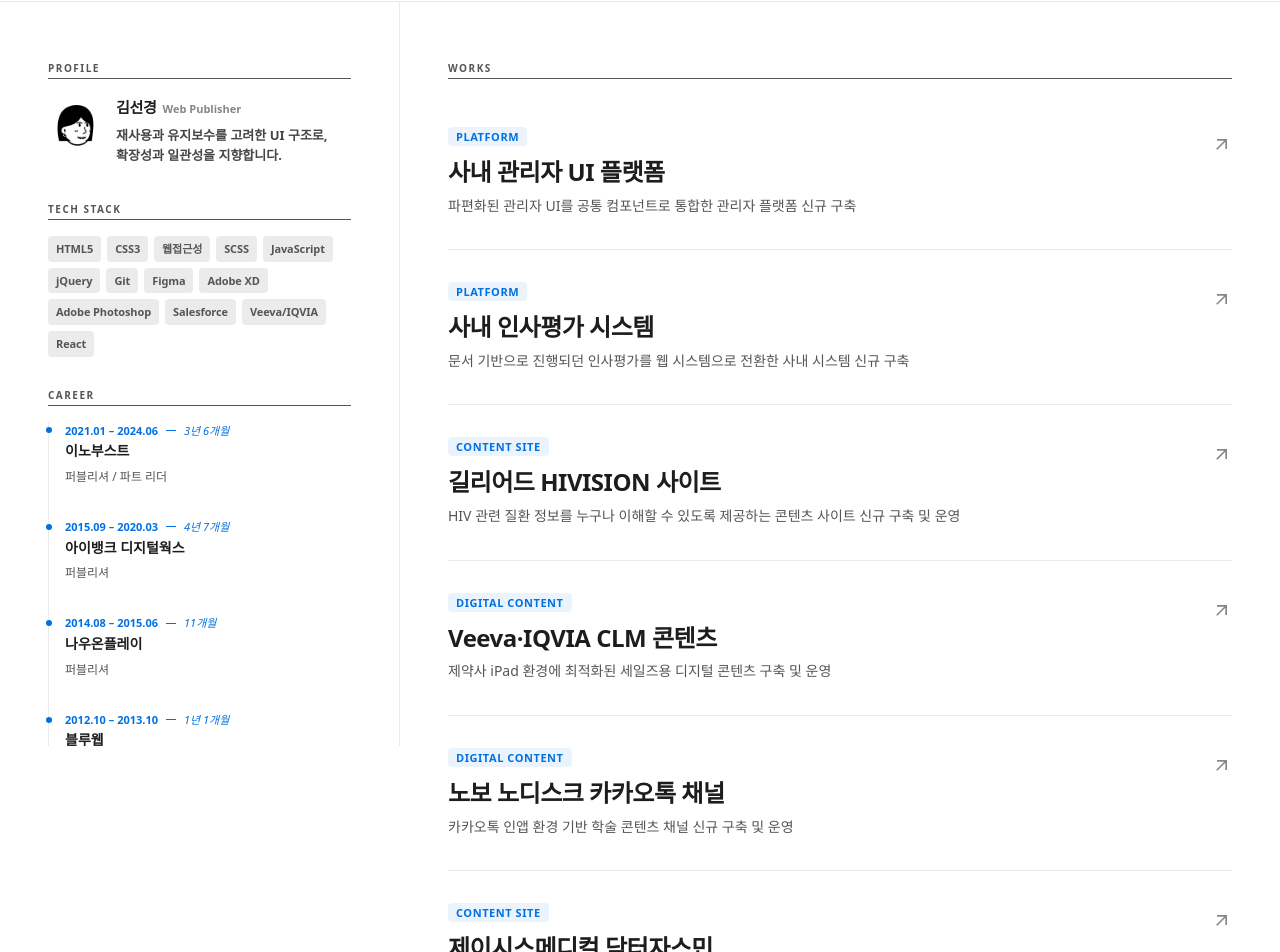
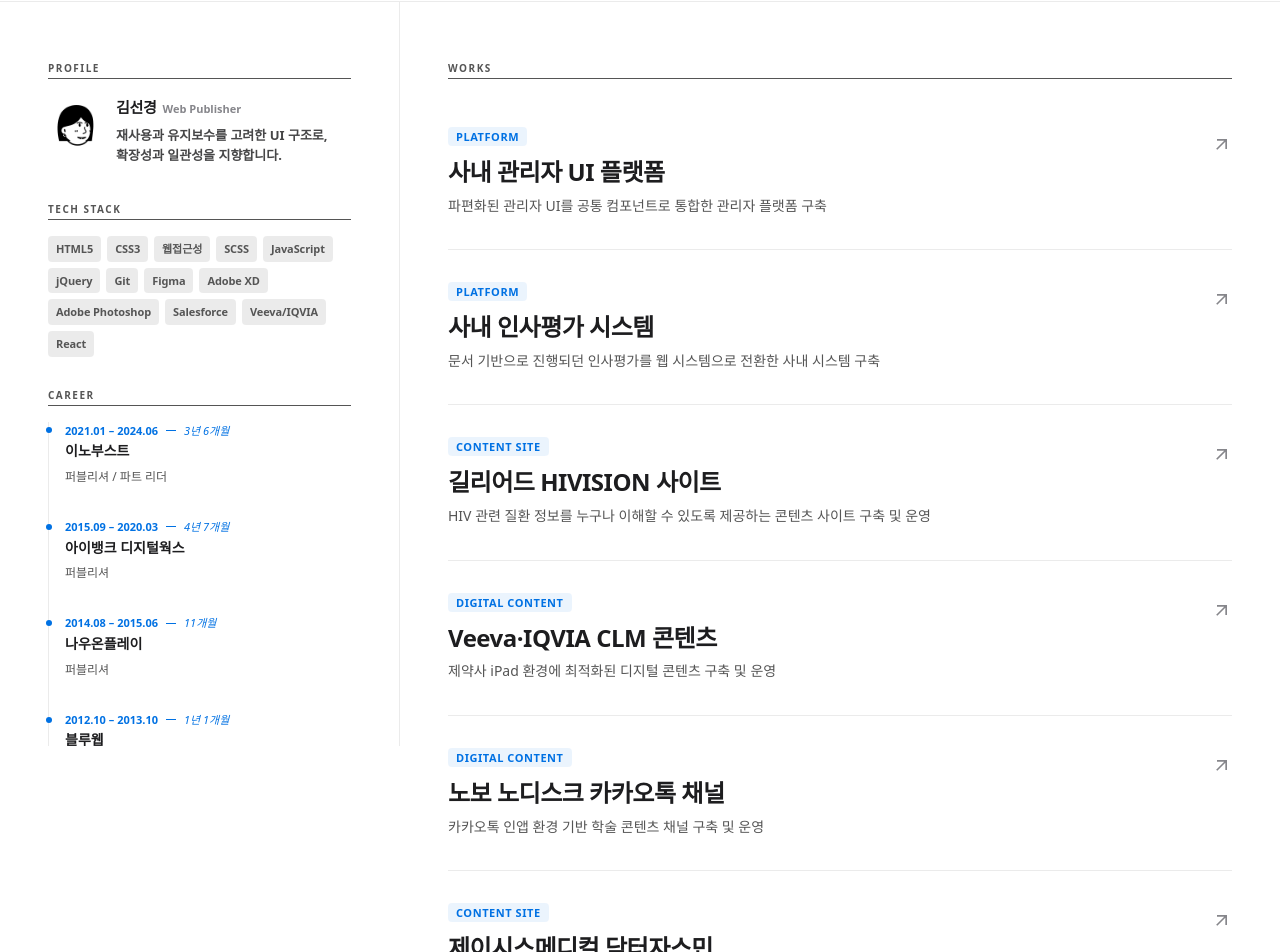
Before and after one commit to skkim0130/portfolio-sk, a React (Vite) app: page / in a window 1280 px wide. Shown: the part 54-1006 px from the top of the page. Built offline with nearby package versions, Linux system fonts and the light colour scheme; a web font is replaced by a local one.

Commit message:
refactor: 포트폴리오 프로젝트 설명 및 용어 통일

```diff
--- a/src/data/works.js
+++ b/src/data/works.js
@@ -4,7 +4,7 @@ const RAW_WORKS = [
   {
     id: "admin-platform",
     title: "사내 관리자 UI 플랫폼",
-    desc: "파편화된 관리자 UI를 공통 컴포넌트로 통합한 관리자 플랫폼 신규 구축",
+    desc: "파편화된 관리자 UI를 공통 컴포넌트로 통합한 관리자 플랫폼 구축",
     category: "Platform",
     keyFeatures: [
       "Bootstrap 및 레거시 코드 정리 후 HTML/SCSS 기반 공통 템플릿 구성",
@@ -20,7 +20,7 @@ const RAW_WORKS = [
   {
     id: "hr-system",
     title: "사내 인사평가 시스템",
-    desc: "문서 기반으로 진행되던 인사평가를 웹 시스템으로 전환한 사내 시스템 신규 구축",
+    desc: "문서 기반으로 진행되던 인사평가를 웹 시스템으로 전환한 사내 시스템 구축",
     category: "Platform",
     keyFeatures: [
       "점수 입력을 터치 슬라이더 방식으로 구현하여 직관적인 인터랙션 제공",
@@ -34,7 +34,7 @@ const RAW_WORKS = [
   {
     id: "gilead-hivision",
     title: "길리어드 HIVISION 사이트",
-    desc: "HIV 관련 질환 정보를 누구나 이해할 수 있도록 제공하는 콘텐츠 사이트 신규 구축 및 운영",
+    desc: "HIV 관련 질환 정보를 누구나 이해할 수 있도록 제공하는 콘텐츠 사이트 구축 및 운영",
     category: "Content Site",
     keyFeatures: [
       "다량의 학술 콘텐츠를 고려한 정보 중심 마크업 구조 구성",
@@ -51,7 +51,7 @@ const RAW_WORKS = [
   {
     id: "veeva-iqvia",
     title: "Veeva·IQVIA CLM 콘텐츠",
-    desc: "제약사 iPad 환경에 최적화된 세일즈용 디지털 콘텐츠 구축 및 운영",
+    desc: "제약사 iPad 환경에 최적화된 디지털 콘텐츠 구축 및 운영",
     category: "Digital Content",
     keyFeatures: [
       "iPad 전용 해상도 및 터치 환경을 고려한 인터랙션 콘텐츠 구현",
@@ -67,7 +67,7 @@ const RAW_WORKS = [
   {
     id: "novo-kakao",
     title: "노보 노디스크 카카오톡 채널",
-    desc: "카카오톡 인앱 환경 기반 학술 콘텐츠 채널 신규 구축 및 운영",
+    desc: "카카오톡 인앱 환경 기반 학술 콘텐츠 채널 구축 및 운영",
     category: "Digital Content",
     keyFeatures: [
       "카카오톡 인앱 브라우저 환경 제약을 고려한 모바일 전용 UI 구현",
@@ -82,7 +82,7 @@ const RAW_WORKS = [
   {
     id: "jeisys-drjasmine",
     title: "제이시스메디컬 닥터자스민",
-    desc: "Zoom 연동 웨비나 콘텐츠 웹사이트 신규 구축",
+    desc: "Zoom 연동 웨비나 콘텐츠 웹사이트 구축",
     category: "Content Site",
     keyFeatures: [
       "웨비나 리스트 및 상세 화면 UI 퍼블리싱",
@@ -97,7 +97,7 @@ const RAW_WORKS = [
   {
     id: "santen-alesion",
     title: "글로벌 제약사 학술 심포지엄 아카이브 웹사이트",
-    desc: "학술 심포지엄 콘텐츠를 세션 기반으로 구성하여 영상 및 정보를 제공하는 인터랙티브 웹사이트 구축 및 운영",
+    desc: "학술 심포지엄 콘텐츠를 세션 기반으로 구성한 인터랙티브 웹사이트 구축 및 운영",
     category: "Content Site",
     keyFeatures: [
       "인터랙티브 메인 비주얼 애니메이션 및 트랜지션 구현",
```
